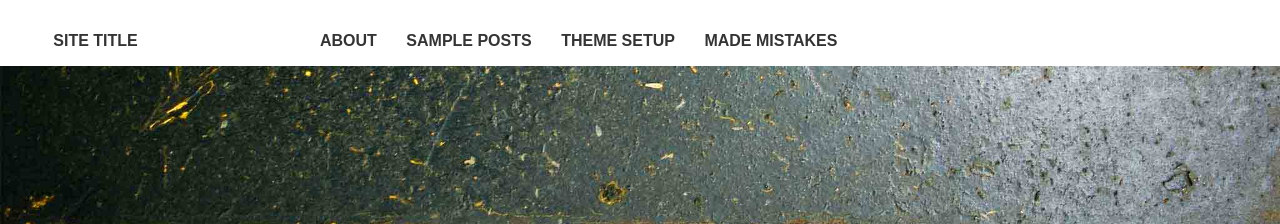
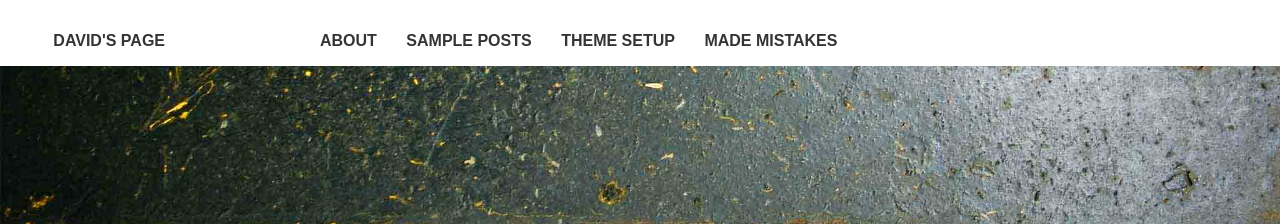
Before and after one commit to athoo/athoo.github.io, a Jekyll site: the page built from index.md, in a window 1280 px wide. Shown: the top 224 px of the page. Built offline with Jekyll 4.4.1, drawn with Linux system fonts in a browser that asks for light colours; nearby versions of some CDN libraries; some web fonts are replaced.

Commit message:
secondtime

```diff
--- a/_config.yml
+++ b/_config.yml
@@ -1,8 +1,8 @@
 # Site wide configuration
 
-title:            Site Title
+title:            David's page
 locale:           en_US
-url:              http://localhost:4000
+url:              http://athoo.github.io
 
 
 # Jekyll configuration
```
